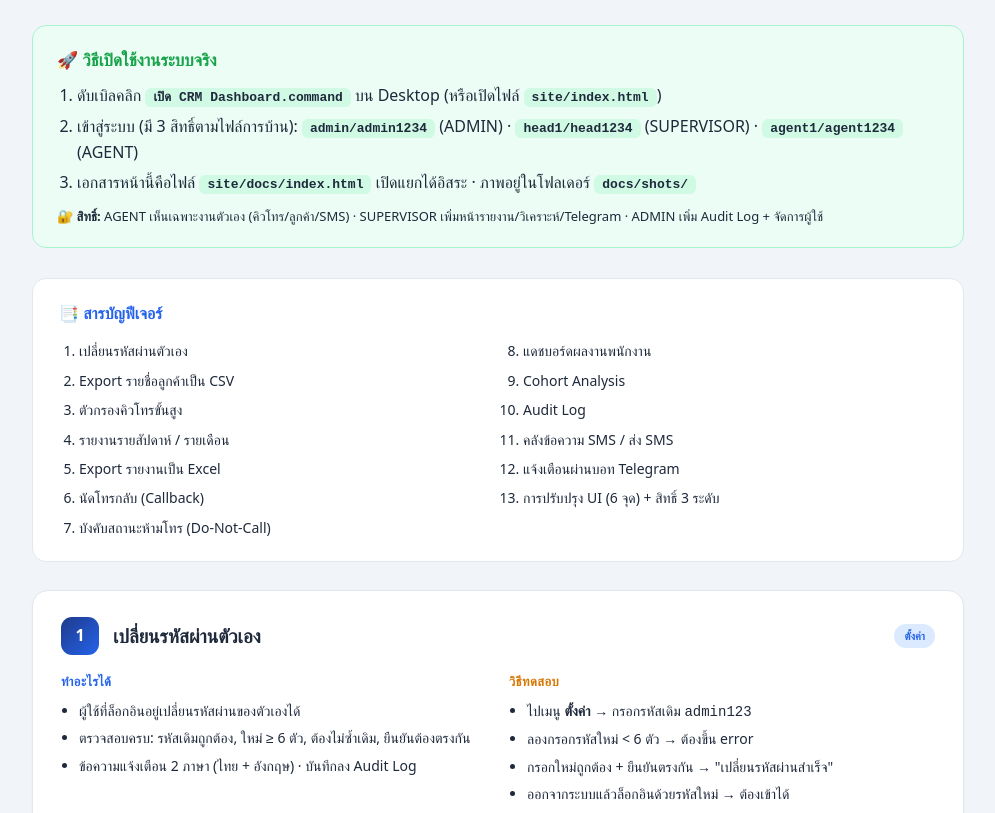
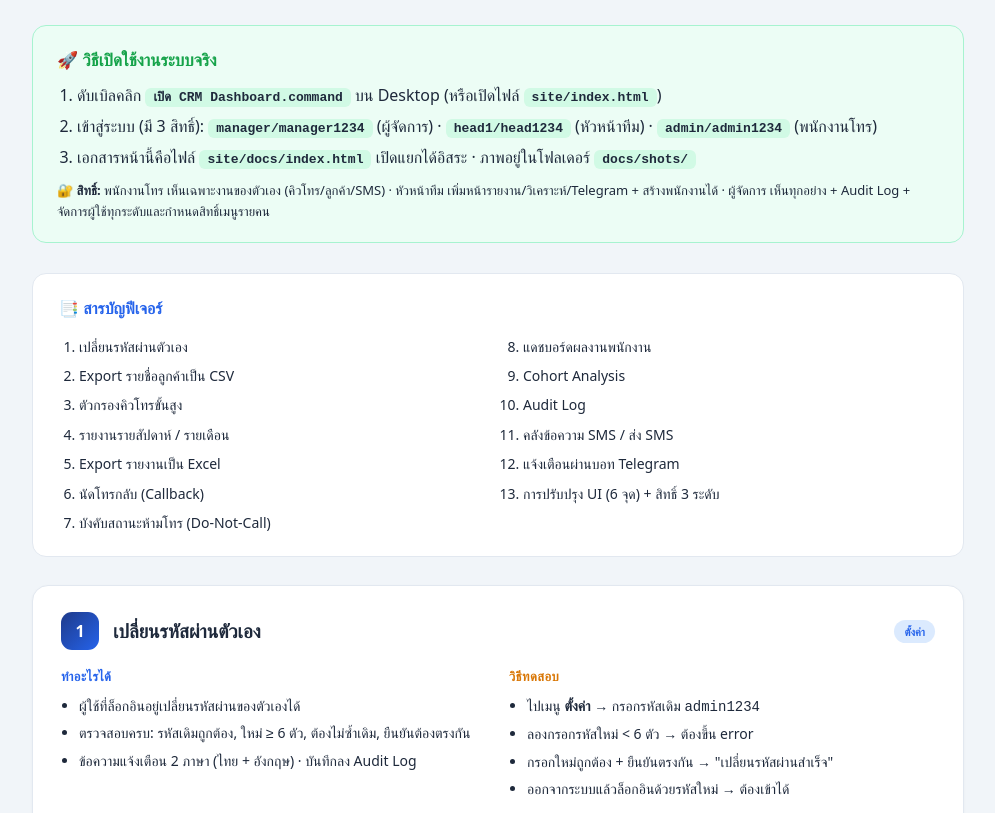
Before and after one commit to thijenn/Homework-crm-waffle, a plain HTML site: page docs/index.html in a window 1280 px wide. Shown: the part 250-1063 px from the top of the page, without its empty margins (142-1137 px from the left). Drawn offline with Linux system fonts and the light colour scheme; a web font is replaced by a local one.

Commit message:
docs: แก้ user ทดสอบ/สิทธิ์ให้ตรงโค้ดจริง + เสริมเจตนาระบบสิทธิ์
- docs/index.html: เปลี่ยนชุด user เก่า (admin=top/agent1) เป็นชุดจริง (manager>head1>admin) ทั้ง intro + UI note
- แก้รหัสเดิม F1: admin123 -> admin1234 (ตรง seed จริง)
- ระบุ Audit=ผู้จัดการเท่านั้น, หัวหน้าสร้างพนักงานได้ (ตาม VIEW_MIN/ROLE_RANK)
- SUBMISSION.md: เพิ่ม 'ทำไมเพิ่มข้อนี้' = สร้างยูสหลายคน + กำหนดสิทธิ์รายคน

Co-Authored-By: Claude Opus 4.8 (1M context) <noreply@anthropic.com>

```diff
--- a/docs/index.html
+++ b/docs/index.html
@@ -74,10 +74,10 @@
   <h2>🚀 วิธีเปิดใช้งานระบบจริง</h2>
   <ol>
     <li>ดับเบิลคลิก <code>เปิด CRM Dashboard.command</code> บน Desktop (หรือเปิดไฟล์ <code>site/index.html</code>)</li>
-    <li>เข้าสู่ระบบ (มี 3 สิทธิ์ตามไฟล์การบ้าน): <code>admin/admin1234</code> (ADMIN) · <code>head1/head1234</code> (SUPERVISOR) · <code>agent1/agent1234</code> (AGENT)</li>
+    <li>เข้าสู่ระบบ (มี 3 สิทธิ์): <code>manager/manager1234</code> (ผู้จัดการ) · <code>head1/head1234</code> (หัวหน้าทีม) · <code>admin/admin1234</code> (พนักงานโทร)</li>
     <li>เอกสารหน้านี้คือไฟล์ <code>site/docs/index.html</code> เปิดแยกได้อิสระ · ภาพอยู่ในโฟลเดอร์ <code>docs/shots/</code></li>
   </ol>
-  <p style="margin-top:10px;font-size:13px"><b>🔐 สิทธิ์:</b> AGENT เห็นเฉพาะงานตัวเอง (คิวโทร/ลูกค้า/SMS) · SUPERVISOR เพิ่มหน้ารายงาน/วิเคราะห์/Telegram · ADMIN เพิ่ม Audit Log + จัดการผู้ใช้</p>
+  <p style="margin-top:10px;font-size:13px"><b>🔐 สิทธิ์:</b> พนักงานโทร เห็นเฉพาะงานของตัวเอง (คิวโทร/ลูกค้า/SMS) · หัวหน้าทีม เพิ่มหน้ารายงาน/วิเคราะห์/Telegram + สร้างพนักงานได้ · ผู้จัดการ เห็นทุกอย่าง + Audit Log + จัดการผู้ใช้ทุกระดับและกำหนดสิทธิ์เมนูรายคน</p>
 </div>
 
 <div class="toc">
@@ -109,7 +109,7 @@
       <li>ข้อความแจ้งเตือน 2 ภาษา (ไทย + อังกฤษ) · บันทึกลง Audit Log</li>
     </ul></div>
     <div class="block test"><h4>วิธีทดสอบ</h4><ul>
-      <li>ไปเมนู <b>ตั้งค่า</b> → กรอกรหัสเดิม <code>admin123</code></li>
+      <li>ไปเมนู <b>ตั้งค่า</b> → กรอกรหัสเดิม <code>admin1234</code></li>
       <li>ลองกรอกรหัสใหม่ &lt; 6 ตัว → ต้องขึ้น error</li>
       <li>กรอกใหม่ถูกต้อง + ยืนยันตรงกัน → "เปลี่ยนรหัสผ่านสำเร็จ"</li>
       <li>ออกจากระบบแล้วล็อกอินด้วยรหัสใหม่ → ต้องเข้าได้</li>
@@ -377,7 +377,7 @@
 <!-- UI -->
 <section class="feat" id="ui">
   <div class="feat-head"><div class="feat-num">UI</div><h3>การปรับปรุง UI (6 จุด) + สิทธิ์ 3 ระดับ</h3></div>
-  <div class="note" style="margin-bottom:14px">🔐 <b>สิทธิ์ 3 ระดับ (ADMIN/SUPERVISOR/AGENT):</b> ล็อกเมนูตามสิทธิ์ — AGENT เห็นเฉพาะคิวโทร/ลูกค้า/SMS ของตัวเอง · หน้ารายงาน/วิเคราะห์/Telegram เฉพาะหัวหน้าขึ้นไป · Audit Log + จัดการผู้ใช้ เฉพาะ ADMIN (ทดสอบ: login เป็น agent1 แล้วเมนูจะหายไปตามสิทธิ์)</div>
+  <div class="note" style="margin-bottom:14px">🔐 <b>สิทธิ์ 3 ระดับ (ผู้จัดการ &gt; หัวหน้าทีม &gt; พนักงานโทร):</b> ล็อกทั้งเมนูและข้อมูล — พนักงานโทรเห็นเฉพาะคิวโทร/ลูกค้า/SMS <b>ของตัวเอง</b> (กรองตามชื่อผู้โทร) · หน้ารายงาน/วิเคราะห์/Telegram/นำเข้า + สร้างพนักงาน เฉพาะหัวหน้าขึ้นไป · Audit Log + จัดการผู้ใช้ทุกระดับ + กำหนดสิทธิ์เมนูรายคน เฉพาะผู้จัดการ · <b>ออกแบบมาให้สร้างยูสได้หลายคน แล้วเลือกได้ว่าแต่ละยูสเห็นเมนู/ข้อมูลข้อไหน</b> (ทดสอบ: login เป็น admin แล้วเมนูจะหายไปตามสิทธิ์)</div>
   <div class="ui-grid">
     <div class="ui-card"><h4>1. แถบเลือกช่วงวัน</h4><p>วันนี้ / 7 วัน / เดือนนี้ / ทั้งหมด / กำหนดเอง — กรองทั้งแดชบอร์ดตามช่วงวัน พร้อมตัวเลขลูกค้าในช่วง</p></div>
     <div class="ui-card"><h4>2. เทียบรายแบรนด์ + %</h4><p>เพิ่มแถบสัดส่วน % ของยอดรวมในตาราง ดูเข้าใจง่ายขึ้น เรียงลำดับได้</p></div>
```
Also changed, not shown: 1 other file.
